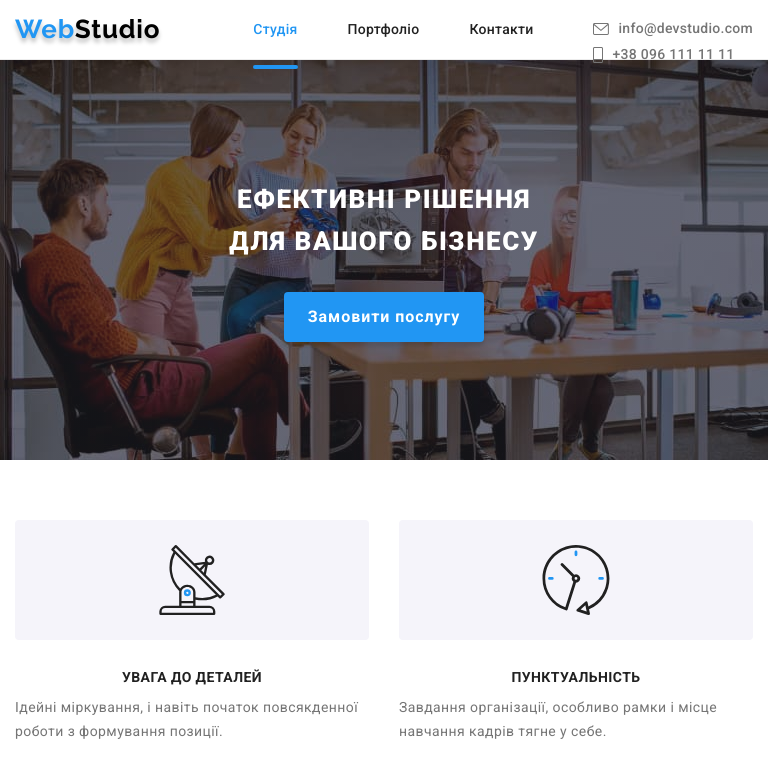
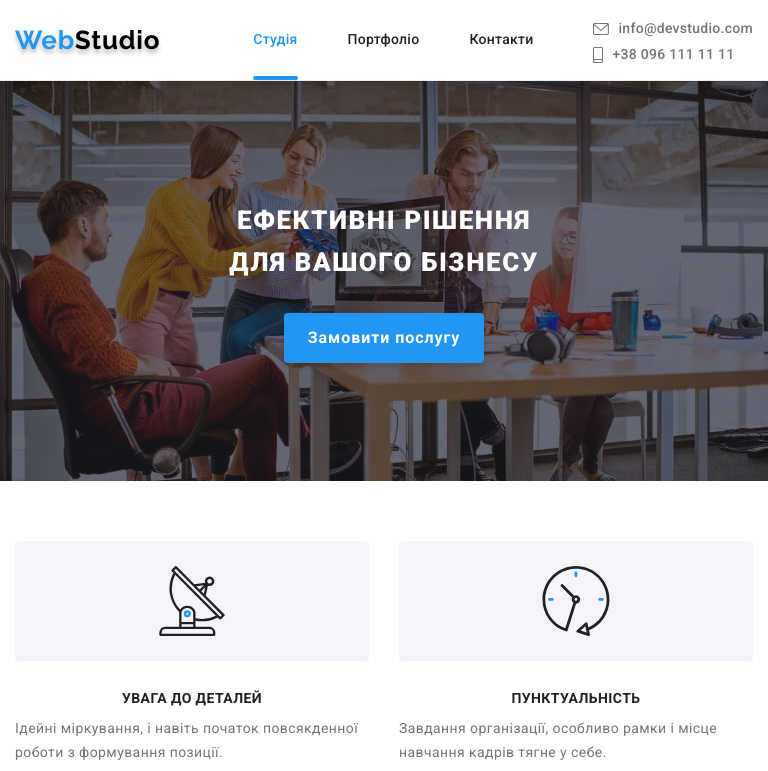
Before and after one commit to DembovychAnastasia/goit-markup-hw-08, a plain HTML site: page index.html in a window 768 px wide. Shown: the top 771 px of the page. Drawn offline with nearby package versions, Linux system fonts and the light colour scheme.

Commit message:
update media screen header

```diff
--- a/sass/component/_logo.scss
+++ b/sass/component/_logo.scss
@@ -4,6 +4,7 @@
 
 .navigation__logo {
     margin-right: 93px;
+
 }
 
 .logo {
@@ -14,6 +15,11 @@
     letter-spacing: 0.03em;
     color: var(--text-black);
     text-shadow: 0px 4px 4px rgba(0, 0, 0, 0.25);
+    @media screen and (max-width: 768px) {
+            padding-top: 15px;
+            padding-bottom: 15px;
+
+        }
 }
 
 .logo--header {
--- a/sass/layout/_header.scss
+++ b/sass/layout/_header.scss
@@ -10,14 +10,12 @@
 }
 .header__container {
     display: flex;
-        @media screen and (min-width: 480px) and (max-width: 768px) {
-                height: 59px;
-            }
 
 }
 .navigation {
     display: flex;
     align-items: center;
+
 }
 
 .menu {
@@ -140,10 +138,12 @@
     outline: transparent;
     margin-left: auto;
 
-    @media screen and (min-width: 758px) {
+
+    @media screen and (min-width: 768px) {
         display: none;
 
     }
+
 
 }
 .mob-menu-close {
@@ -261,7 +261,7 @@ display: none;
         letter-spacing: 0.02em;
 
         color: var(--accent-text-color);
-      @media screen and (max-width:480px ) {
+      @media screen and (max-width:479px ) {
         font-size: 24px;
       }
 }
@@ -288,7 +288,7 @@ display: none;
 
         color: var(--accent-text-color);
 
-        @media screen and (max-width:480px) {
+        @media screen and (max-width:479px) {
                 font-size: 11px;
             }
 }
```
Also changed, not shown: css/main.css, css/main.min.css, 2 other files.
